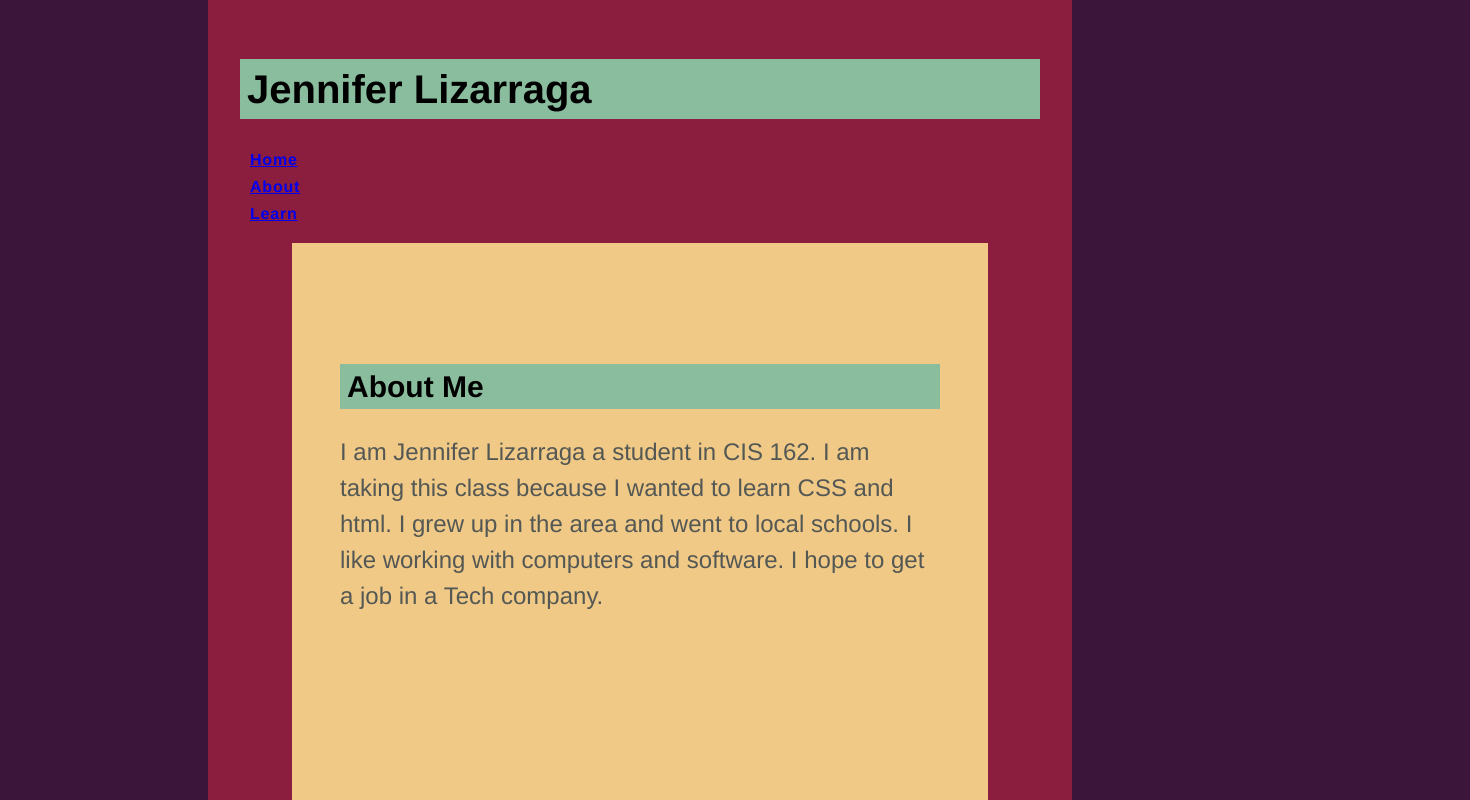
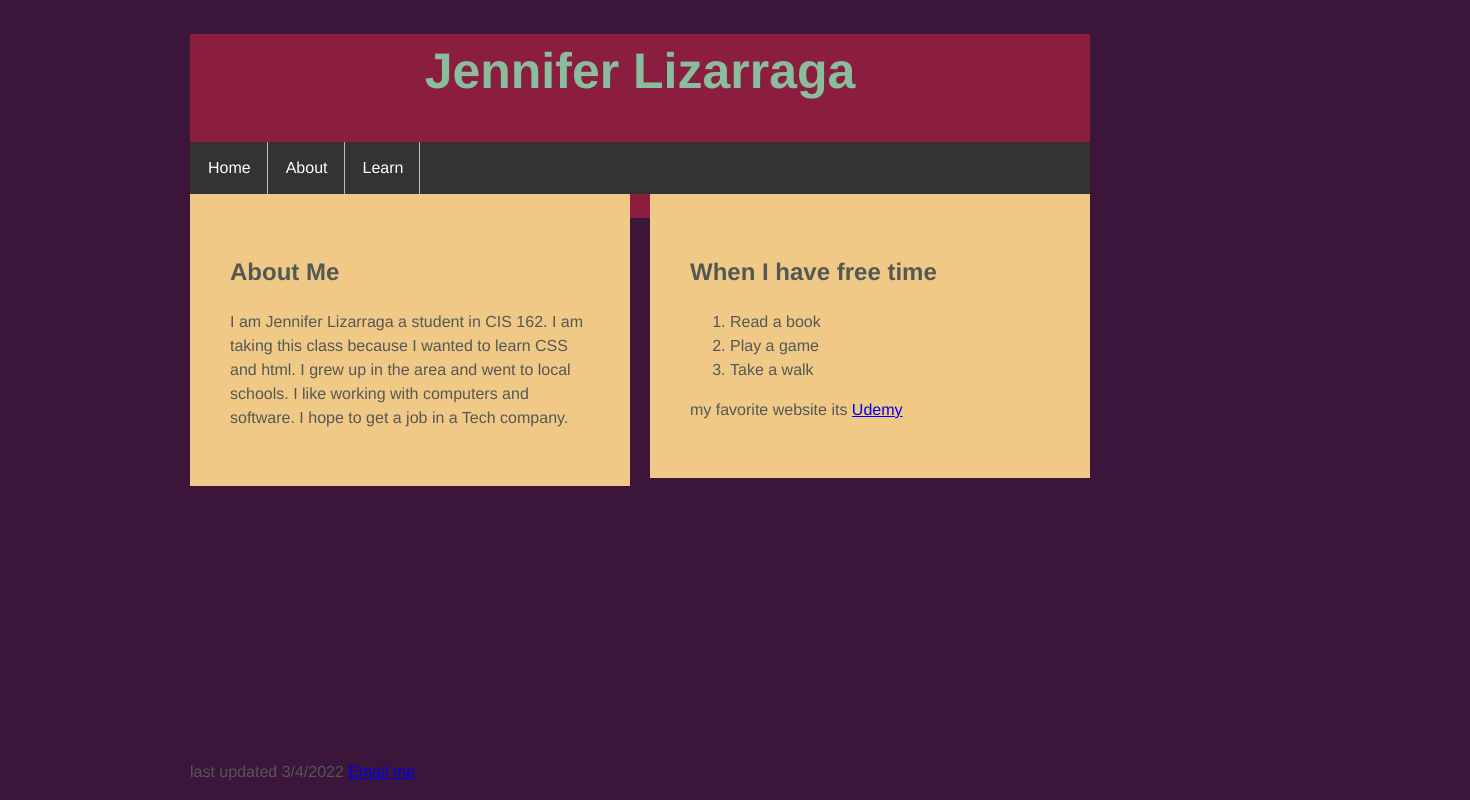
Before and after one commit to Jenlizarraga/cis162, a plain HTML site: page index.html in a window 1280 px wide. Shown: the top 800 px of the page, 1470 px wide, since content can reach past the window. Drawn offline with Linux system fonts and the light colour scheme.

Commit message:
Update main.css

```diff
--- a/main.css
+++ b/main.css
@@ -1,3 +1,6 @@
+@charset "utf-8";
+
+
 html {
     background: #3C153B;
 
@@ -10,48 +13,88 @@ body {
     font-family: "Helvetica Neue", Helvetica, Arial, sans-serif;
     font-size: 16px;
     line-height: 1.5;
-    margin: 0 auto;
-    max-width: 800px;
-    padding: 2em 2em 4em;
+    margin-left: auto;
+    margin-right: auto;
+    max-width: 900px;
+    min-width: 740px;
+    width: 95%;
 }
 
-header {
-    background: #89BD9E;
-    color: black;
+#myHeader {
+    color: #89BD9E;
     font-family: "Helvetica Neue", Helvetica, Arial, sans-serif;
-    font-size: 20px;
-    line-height: 1.5;
-    margin: 0 auto;
-    max-width: 800px;
-    padding-left: 7px;
+    font-size: 50px;
+    text-align: center;
+    padding: 0px;
 
+}
+
+#myHeader2{
+
+text-align: left;
 }
 
 
 
-nav > ul {
-
-    line-height:2em;
-    list-style-type: none;
-    padding-left:10px;
-    font-family: "Helvetica Neue", Helvetica, Arial, sans-serif;
-    letter-spacing: 0.05em;
-    color: cadetblue;
-    font-weight: 800;
-    line-height: 1.7;
+section#leftColumn {
+    background-color: #F0C987;
+    clear:left;
+    float:left;
+    padding: 2.5em;
+    width:40%
 }
 
-section {
+section#rightColumn{
     background-color: #F0C987;
-     width:75%;
-     font-size: 1.5em;
-    line-height: 1.5;
-    margin: 0 auto;
-    max-width: 800px;
-    padding: 4em 2em 4em;
+    clear:right;
+    float:right;
+    padding: 2.5em;
+    width:40%
 }
 
+
+section#info {
+}
+
+section{}
+
+
+
+#mainMenu {
+    list-style-type: none;
+    margin:0;
+	padding: 0;
+	 overflow: hidden;
+    background-color: #333;
+
+}
+#mainMenu li {
+	display:block;
+	width:auto;
+	float:left;
+	margin-left:2px;
+	border-right:1px solid #bbb;
+}
+
+#mainMenu a {
+  display: block;
+  color: white;
+  text-align: center;
+  padding: 14px 16px;
+  text-decoration: none;
+}
+
+#mainMenu a:hover {
+	background-color:#009;
+	color:#fff;
+}
+
+
+
 footer {
-    background-color:#DB4C40;
-    padding-left:7px;
+  position: absolute;
+  bottom: 0;
+  width: 100%;
+  height: 2.5rem;
+
 }
```
